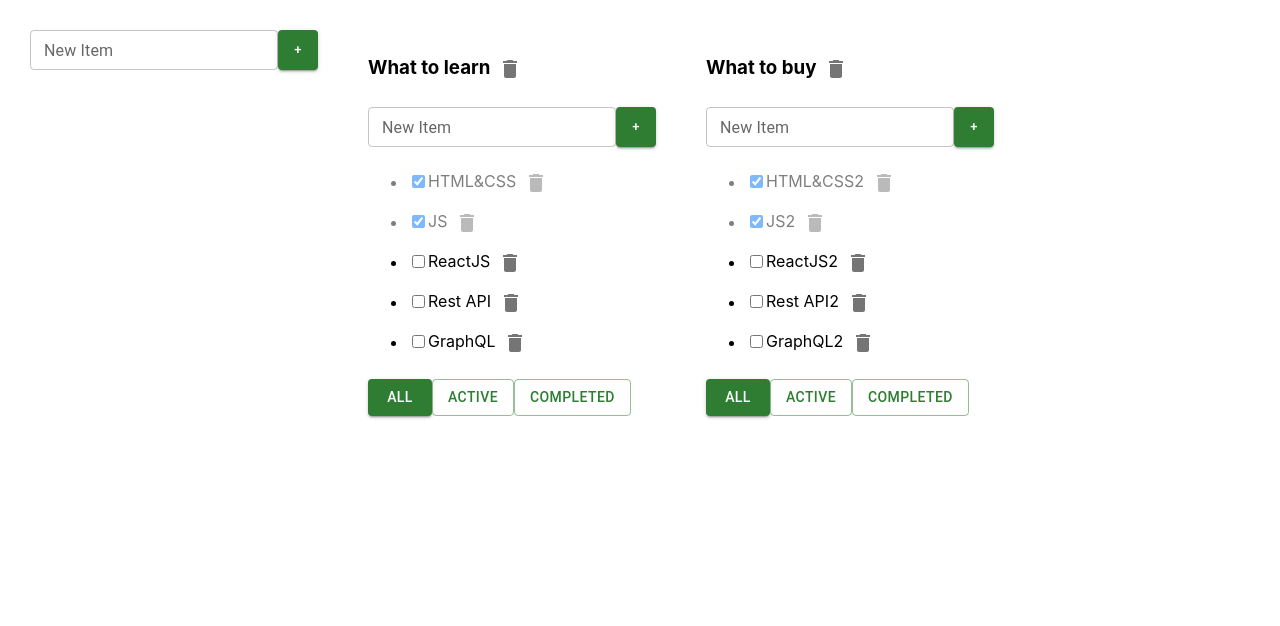
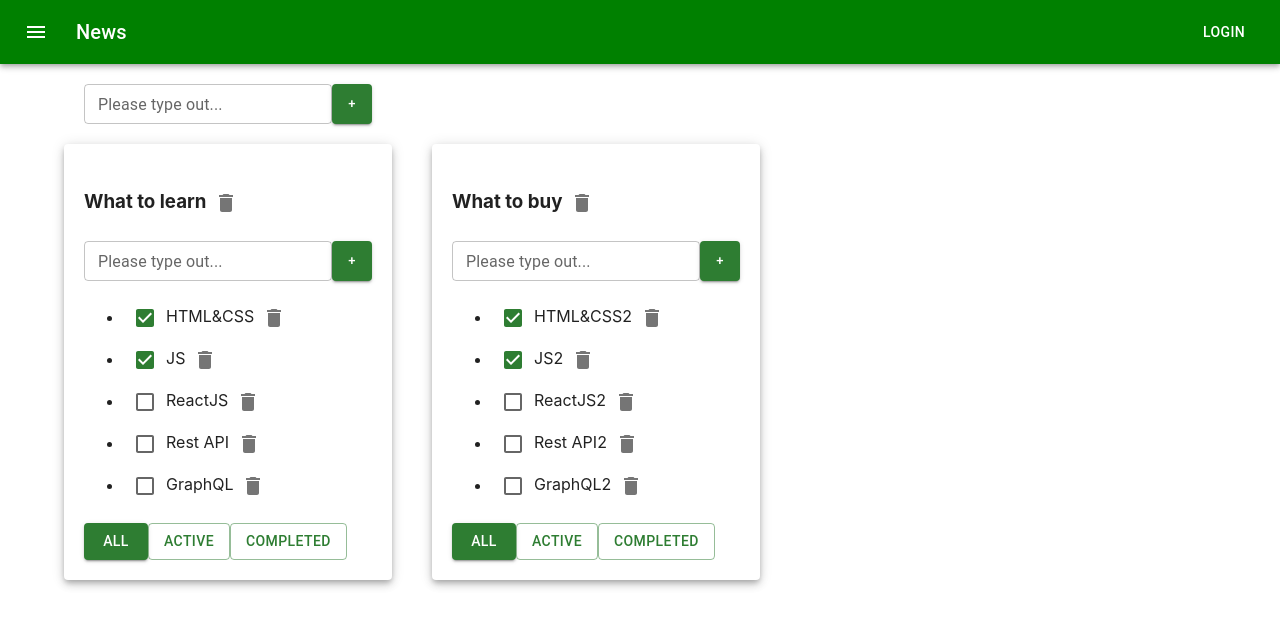
Before and after one commit to alinaguseva1997/todolist-typescript, a React (Create React App) app: page / in a window 1280 px wide. Shown: the top 626 px of the page. Built offline with nearby package versions, Linux system fonts and the light colour scheme.

Commit message:
work with material UI #2

```diff
--- a/src/AddItemForm.tsx
+++ b/src/AddItemForm.tsx
@@ -39,18 +39,14 @@ export const AddItemForm = (props: AddItemFormPropsType) => {
 
     return (
         <div>
-            {/*<input value={title}*/}
-            {/*       onChange={onChangeHandler}*/}
-            {/*       onKeyPress={onKeyPressHandler}*/}
-            {/*       className={error ? "error" : ""}*/}
-            {/*/>*/}
             <TextField id="outlined-basic"
-                       label="New Item"
+                       label={error ? "Title is required" : "Please type out..."}
                        variant="outlined"
                        size={"small"}
                        value={title}
                        onChange={onChangeHandler}
                        onKeyPress={onKeyPressHandler}
+                       error={!!error}
             />
 
             <Button style={buttonSettings}
@@ -58,7 +54,6 @@ export const AddItemForm = (props: AddItemFormPropsType) => {
                     size="small"
                     color="success"
                     onClick={addTask}>+</Button>
-            {error && <div className="error-message">{error}</div>}
         </div>
     );
 };
--- a/src/App.css
+++ b/src/App.css
@@ -1,25 +1,24 @@
-
 .App {
-  padding: 30px;
-  display: flex;
+  /*padding: 30px;*/
+  /*display: flex;*/
 }
 
 .App > div {
-  margin-right: 50px;
+  /*margin-right: 50px;*/
 }
 
 .error {
-  border: red 1px solid;
+  /*border: red 1px solid;*/
 }
 
 .error-message {
-  color: red;
+  /*color: red;*/
 }
 
 .active-filter {
-  background-color: aquamarine;
+  /*background-color: aquamarine;*/
 }
 
 .is-done {
-  opacity: 0.5;
+  /*opacity: 0.5;*/
 }
--- a/src/App.tsx
+++ b/src/App.tsx
@@ -3,6 +3,10 @@ import './App.css';
 import {Todolist} from './Todolist';
 import {v1} from 'uuid';
 import {AddItemForm} from "./AddItemForm";
+import {ButtonAppBar} from "./ButtonAppBar";
+import Container from '@mui/material/Container';
+import Grid from '@mui/material/Grid';
+import Paper from '@mui/material/Paper';
 
 export type FilterValuesType = "all" | "active" | "completed";
 type TodolistType = {
@@ -17,8 +21,8 @@ function App() {
     let todolistID2 = v1();
 
     let [todolists, setTodolists] = useState<TodolistType[]>([
-        {id:todolistID1, title: 'What to learn', filter: 'all'},
-        {id:todolistID2, title: 'What to buy', filter: 'all'}
+        {id: todolistID1, title: 'What to learn', filter: 'all'},
+        {id: todolistID2, title: 'What to buy', filter: 'all'}
     ])
 
     let [tasks, setTasks] = useState({
@@ -43,17 +47,17 @@ function App() {
         delete tasks[todolistID]
     }
 
-    function removeTask(todolistID: string,taskId: string) {
-         setTasks({...tasks, [todolistID]:tasks[todolistID].filter(el => el.id !== taskId)});
+    function removeTask(todolistID: string, taskId: string) {
+        setTasks({...tasks, [todolistID]: tasks[todolistID].filter(el => el.id !== taskId)});
     }
 
     function addTask(todolistID: string, title: string) {
         let newTask = {id: v1(), title: title, isDone: false};
-         setTasks({...tasks, [todolistID]:[newTask,...tasks[todolistID]]});
+        setTasks({...tasks, [todolistID]: [newTask, ...tasks[todolistID]]});
     }
 
-    function changeStatus(todolistID: string,taskId: string, newIsDone: boolean) {
-         setTasks({...tasks,[todolistID]:tasks[todolistID].map(t => t.id === taskId ? {...t, isDone: newIsDone} :t)});
+    function changeStatus(todolistID: string, taskId: string, newIsDone: boolean) {
+        setTasks({...tasks, [todolistID]: tasks[todolistID].map(t => t.id === taskId ? {...t, isDone: newIsDone} : t)});
     }
 
     function changeFilter(todolistId: string, valueFilter: FilterValuesType) {
@@ -62,13 +66,13 @@ function App() {
 
     const addTodolist = (newTitle: string) => {
         let todolistID3 = v1();
-        let newTodoList: TodolistType = {id:todolistID3, title: newTitle, filter: 'all'}
-        setTodolists([...todolists, newTodoList])
-        setTasks({[todolistID3]:[], ...tasks})
+        let newTodoList: TodolistType = {id: todolistID3, title: newTitle, filter: 'all'}
+        setTodolists([newTodoList, ...todolists])
+        setTasks({[todolistID3]: [], ...tasks})
     }
 
     const updateTask = (todolistID: string, taskID: string, newTitle: string) => {
-        setTasks({...tasks, [todolistID]: tasks[todolistID].map(t => t.id === taskID ? {...t, title: newTitle} : t)} )
+        setTasks({...tasks, [todolistID]: tasks[todolistID].map(t => t.id === taskID ? {...t, title: newTitle} : t)})
     }
 
     const updateTodoList = (todolistID: string, newTitle: string) => {
@@ -77,7 +81,12 @@ function App() {
 
     return (
         <div className="App">
-            <AddItemForm callBack={addTodolist} />
+            <ButtonAppBar/>
+            <Container fixed>
+                <Grid style={{padding: '20px'}} container>
+                    <AddItemForm callBack={addTodolist}/>
+                </Grid>
+                <Grid container spacing={5}>
                     {todolists.map(t => {
 
                         let tasksForTodolist = tasks[t.id];
@@ -90,6 +99,8 @@ function App() {
                         }
 
                         return (
+                            <Grid item>
+                                <Paper style={{padding: '20px'}} elevation={5}>
                                     <Todolist key={t.id}
                                               todolistId={t.id}
                                               title={t.title}
@@ -100,12 +111,15 @@ function App() {
                                               changeTaskStatus={changeStatus}
                                               filter={t.filter}
                                               removeTodolist={removeTodolist}
-                              updateTask = {updateTask}
-                              updateTodoList = {updateTodoList}
+                                              updateTask={updateTask}
+                                              updateTodoList={updateTodoList}
                                     />
+                                </Paper>
+                            </Grid>
                         )
                     })}
-
+                </Grid>
+            </Container>
         </div>
     );
 }
--- /dev/null
+++ b/src/ButtonAppBar.tsx
@@ -0,0 +1,32 @@
+import * as React from 'react';
+import AppBar from '@mui/material/AppBar';
+import Box from '@mui/material/Box';
+import Toolbar from '@mui/material/Toolbar';
+import Typography from '@mui/material/Typography';
+import Button from '@mui/material/Button';
+import IconButton from '@mui/material/IconButton';
+import MenuIcon from '@mui/icons-material/Menu';
+
+export function ButtonAppBar() {
+    return (
+        <Box sx={{ flexGrow: 1 }}>
+            <AppBar position="static">
+                <Toolbar style={{backgroundColor: "green"}}>
+                    <IconButton
+                        size="large"
+                        edge="start"
+                        color="inherit"
+                        aria-label="menu"
+                        sx={{ mr: 2 }}
+                    >
+                        <MenuIcon />
+                    </IconButton>
+                    <Typography variant="h6" component="div" sx={{ flexGrow: 1 }}>
+                        News
+                    </Typography>
+                    <Button color="inherit">Login</Button>
+                </Toolbar>
+            </AppBar>
+        </Box>
+    );
+}
--- a/src/Todolist.tsx
+++ b/src/Todolist.tsx
@@ -5,6 +5,7 @@ import {EditableSpan} from "./EditableSpan";
 import IconButton from '@mui/material/IconButton';
 import {Delete} from "@mui/icons-material";
 import Button from '@mui/material/Button';
+import Checkbox from '@mui/material/Checkbox';
 
 type TaskType = {
     id: string
@@ -66,9 +67,7 @@ export function Todolist(props: PropsType) {
                     }
 
                     return <li key={t.id} className={t.isDone ? "is-done" : ""}>
-                        <input type="checkbox"
-                               onChange={onChangeHandler}
-                               checked={t.isDone}/>
+                        <Checkbox color="success"onChange={onChangeHandler} checked={t.isDone}/>
                         <EditableSpan oldTitle = {t.title} callback={(newTitle)=>updateTaskHandler(newTitle,t.id)}/>
                         <IconButton aria-label="delete" onClick={onClickHandler}>
                             <Delete/>
```
Lines whose indentation alone changed are shown as unchanged.
